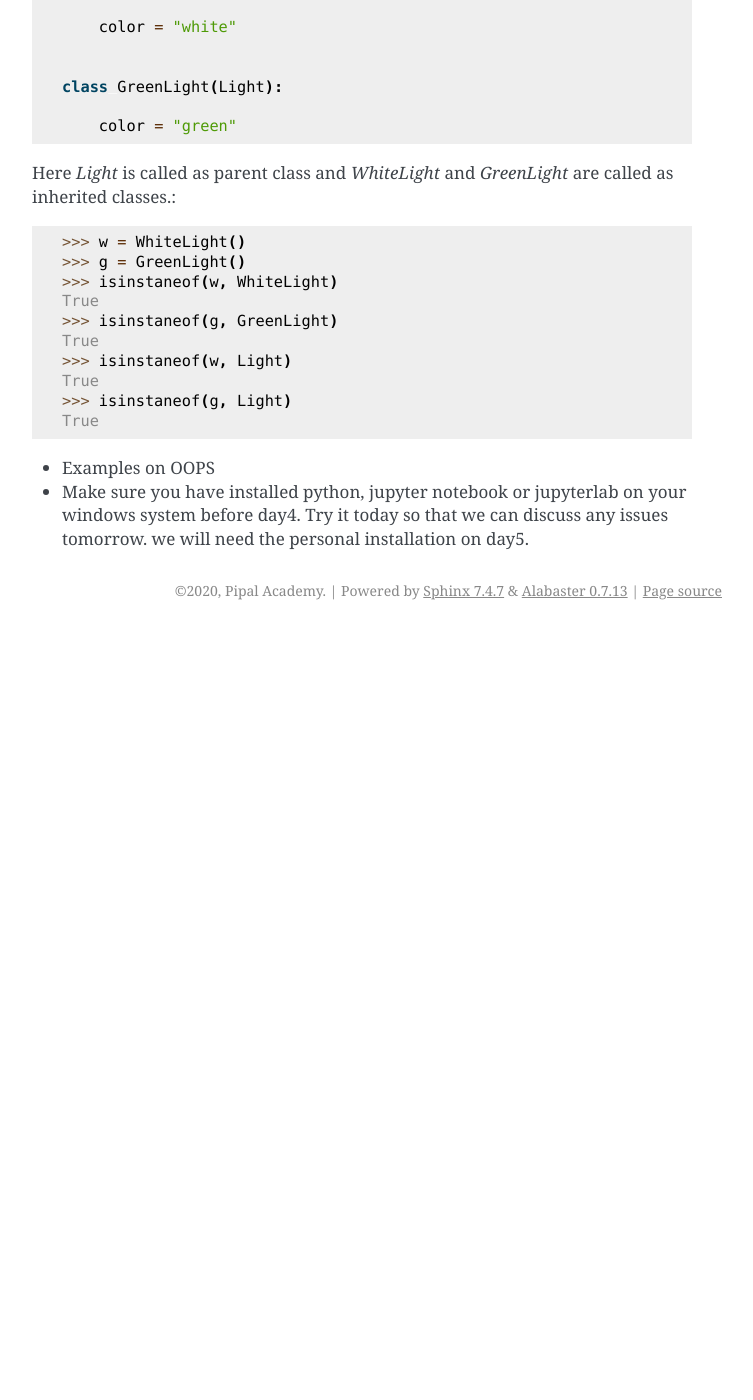
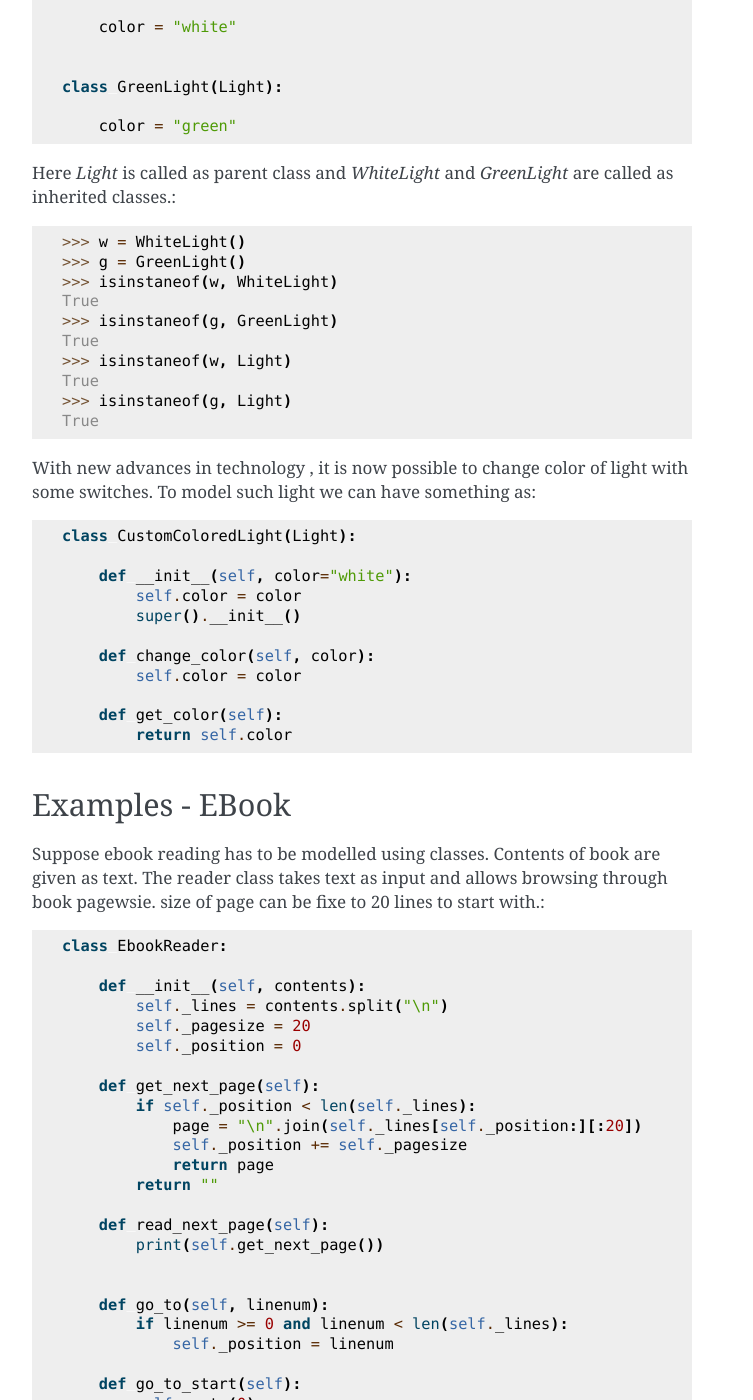
Before and after one commit to vikipedia/python-trainings, a Sphinx documentation site: the page built from online_course/source/module2/day3.rst, in a window 1280 px wide and 1400 px high, scrolled down 3132 px. Shown: the whole window, without its empty margins (388-1141 px from the left). Built offline with Sphinx 7.4.7, drawn with Linux system fonts in a browser that asks for light colours; before the commit the page ends 3762 px from its top, so only the background shows below that; some of the changed text lies outside the part shown.

Commit message:
classes examples

```diff
--- a/online_course/source/module2/day3.rst
+++ b/online_course/source/module2/day3.rst
@@ -67,11 +67,11 @@ Now lets use it!::
 
     >>> lightA = Light() # creation of instance
     >>> lightB = Light() # another instance
-    >>> lightA.is_on()
+    >>> lightA.is_on() # make note of missing parameter self!
     False
     >>> lightB.is_on()
     False
-    >>> lightA.switch_on()
+    >>> lightA.switch_on() # here also self need not be passed
     >>> lightA.is_on()
     True
     >>> lightB.is_on() # different instances have their own data with them
@@ -172,8 +172,62 @@ called as inherited classes.::
   >>> isinstaneof(g, Light)
   True
 
+With new advances in technology , it is now possible to change color of light
+with some switches. To model such light we can have something as::
 
-- Examples on OOPS
+  class CustomColoredLight(Light):
+
+      def __init__(self, color="white"):
+          self.color = color
+          super().__init__()
+
+      def change_color(self, color):
+          self.color = color
+
+      def get_color(self):
+          return self.color
+
+
+Examples - EBook
+----------------
+Suppose ebook reading has to be modelled using classes. Contents of book are
+given as text. The reader class takes text as input and allows browsing through
+book pagewsie. size of page can be fixe to 20 lines to start with.::
+
+  class EbookReader:
+
+      def __init__(self, contents):
+          self._lines = contents.split("\n")
+          self._pagesize = 20
+          self._position = 0
+
+      def get_next_page(self):
+          if self._position < len(self._lines):
+              page = "\n".join(self._lines[self._position:][:20])
+              self._position += self._pagesize
+              return page
+          return ""
+
+      def read_next_page(self):
+          print(self.get_next_page())
+
+
+      def go_to(self, linenum):
+          if linenum >= 0 and linenum < len(self._lines):
+              self._position = linenum
+
+      def go_to_start(self):
+          self.go_to(0)
+
+
+We can use this book reader::
+
+  import random
+  with open("zen.txt") as f:
+    lines = [line.strip() for line in f]
+    booklines = [random.choice(lines) for i in range(100)]
+    text = "\n".join(booklines)
+    ereader = EbookReader(text)
 
 
 
--- a/online_course/source/module2/problems.rst
+++ b/online_course/source/module2/problems.rst
@@ -175,7 +175,6 @@ count , word count and character count of a file.::
   !python3 wc.py zen.txt
   21 144 857 zen.txt
 
-
 Solutions
 =========
 
```
